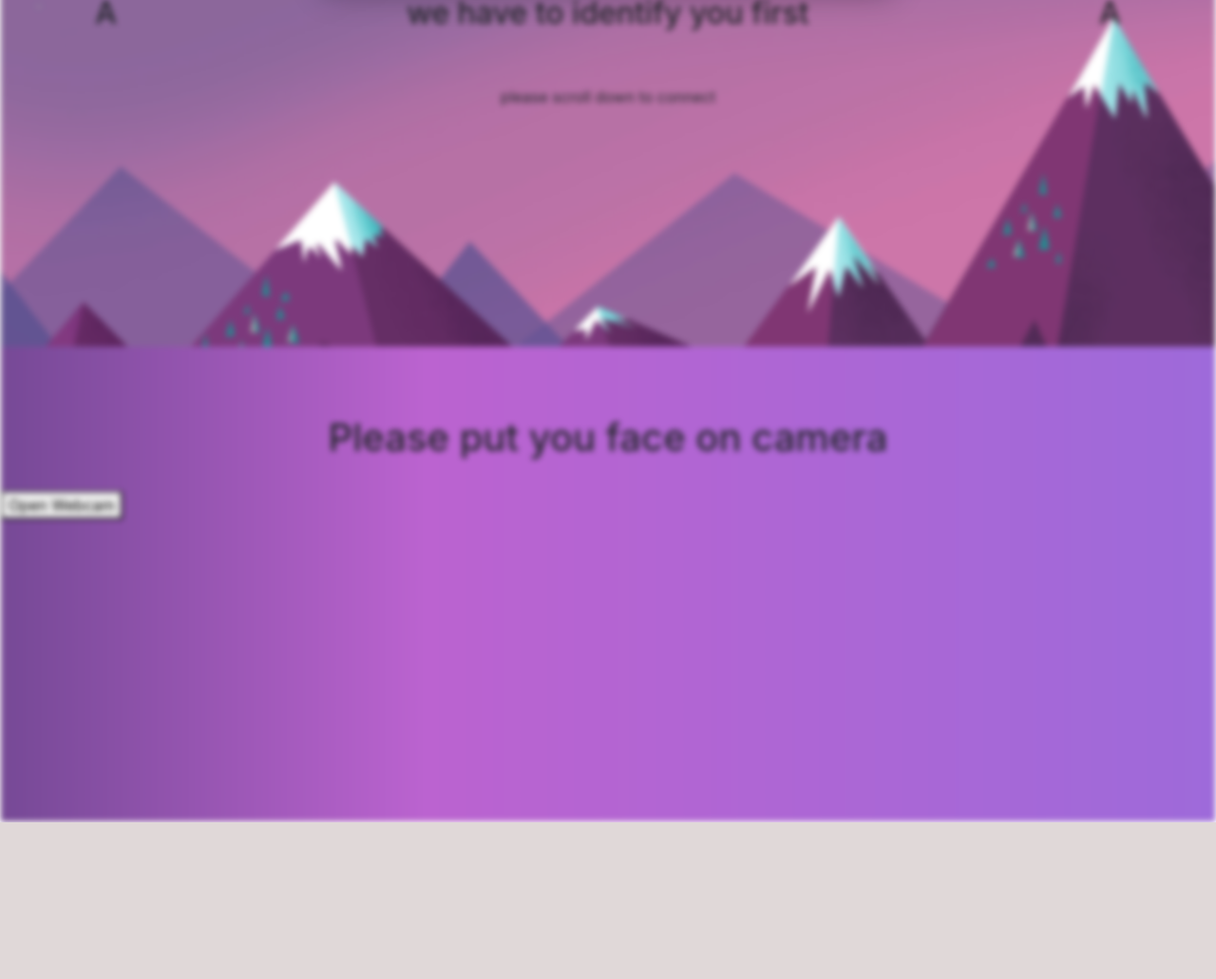
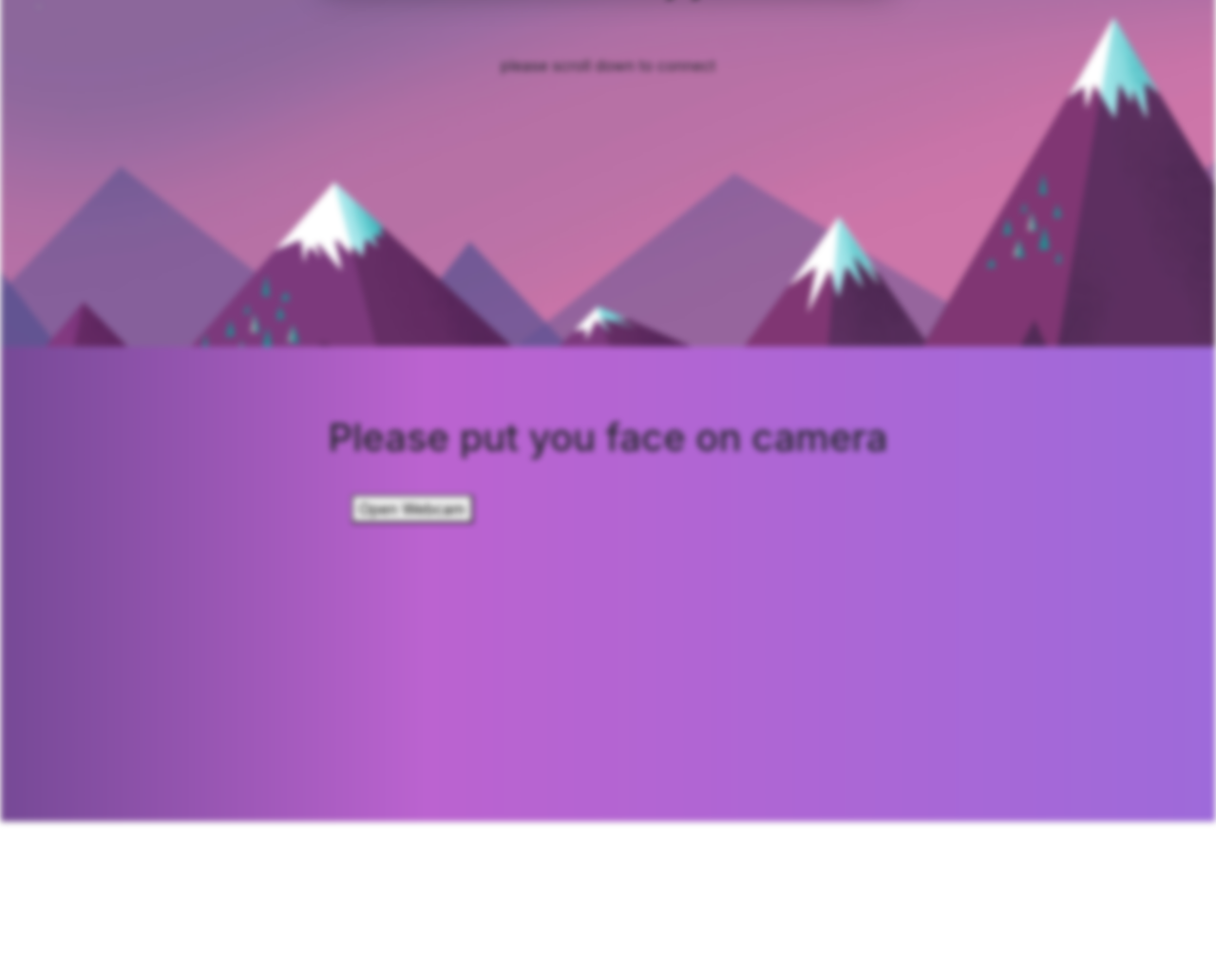
Before and after one commit to Nelex05/Face-identifier, a PHP site: page / in a window 1280 px wide. Shown: the part 436-1467 px from the top of the page at 95% size. Before the commit the page ends 1302 px from the top, so only its background shows below. Run offline with PHP 8.4, Linux system fonts and the light colour scheme.

Commit message:
i add a card-body in the page2

```diff
--- a/index.php
+++ b/index.php
@@ -46,7 +46,7 @@
 
             </div>
             <div class="col-md-4">
-              <center><img src="eye1.gif" alt="" style="object-fit:contain; height: 100%; width: 100%;"></center>
+              <center><img src="eye.gif" alt="" style="object-fit:contain; height: 100%; width: 100%;"></center>
             </div>
             <div class="col-md-3">
 
@@ -80,10 +80,14 @@
         <div id="page2">
             <br><br><br>
             <center><h1>Please put you face on camera</h1></center>
-   <br/>
-   <button id="startBtn" onclick="openCam()">Open Webcam</button>
+                <div class="card-body">
+                    <div class="col-md-2">
+                        <center><h2></h2></center>
+                    </div>
+                    <div class="col-md-8">
+                        <center><button id="startBtn" onclick="openCam()">Open Webcam</button></center>
                         <br/><br/>
-   <video id="videoCam"></video>
+                        <video id="videoCam" style="width: 100%; height: 60%;"></video>
                         <script>
                             function openCam(){
                               let All_mediaDevices=navigator.mediaDevices
@@ -112,6 +116,11 @@
                             }
                         </script>
                     </div>
+                    <div class="col-md-2">
+                        <center><h2></h2></center>
+                    </div>
+            </div>
+        </div>
   </div>
   <div id="popup" style="object-fit:cover;">
     <center>
```
Lines whose indentation alone changed are shown as unchanged.
